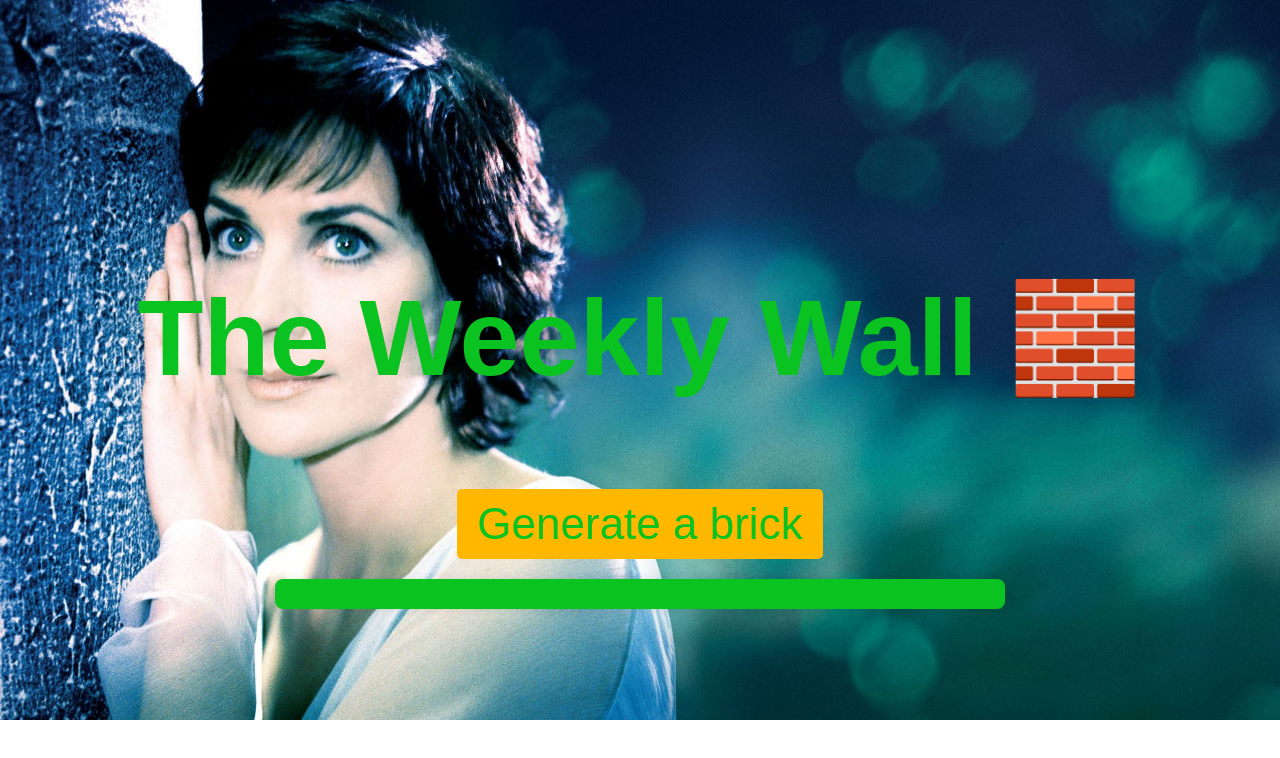
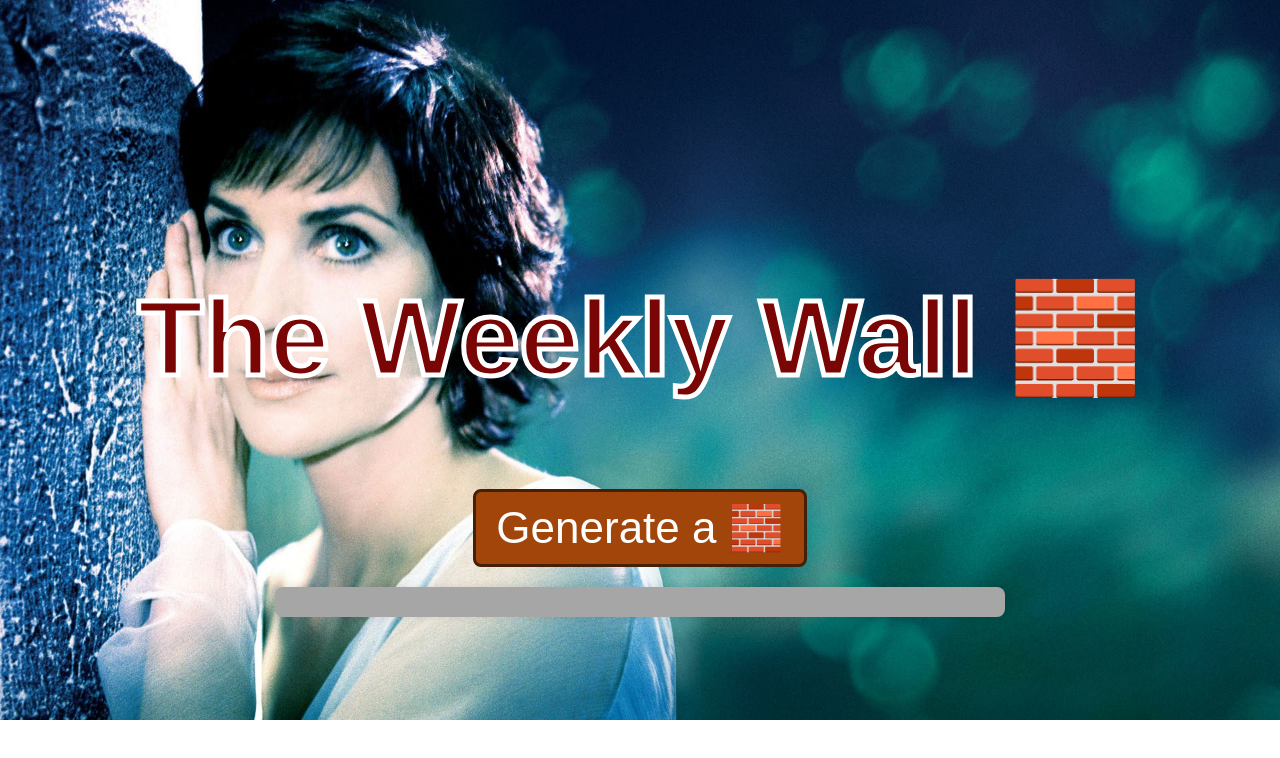
Before and after one commit to mwall01/weekly-wall, a website: page src/weekly-wall.html in a window 1280 px wide. Drawn offline with Linux system fonts and the light colour scheme.

Commit message:
And then I says 'some edited html, some cleaned up questions and some updated css!'

```diff
--- a/src/questionGenerator.js
+++ b/src/questionGenerator.js
@@ -1,7 +1,6 @@
 const questions = [
   'What is the last movie you watched?',
   'What is your favorite ice cream flavor? Do you prefer a cone or a cup?',
-  'What is something interesting about where you grew up?',
   'What is your favourite podcast?',
   'You can only have one, would you rather have a cook or a maid?',
   'What is your favourite kitchen appliance?',
@@ -16,7 +15,6 @@ const questions = [
   'What is your favorite app on your phone?',
   'What is your favorite childhood TV show or cartoon?',
   'Death Row last meal - any meal, any restaurant in the world',
-  'Guilty TV or Movie pleasure, share with the class?',
   'What is your favourite month?',
   'Which Muppet represents you the best?',
   'Its the 90s, which Spice Girl are you taking a bullet for?',
@@ -31,6 +29,8 @@ const used = [
   'What is your most-used emoji?',
   'What is your go-to meal when you have to cook something quick?',
   'If you could only have one sandwich for the rest of your life, what would it be?',
+  'What is something interesting about where you grew up?',
+  'Guilty TV or Movie pleasure, share with the class?',
   'What is something interesting about where you grew up?',
 ];
 
--- a/src/style.css
+++ b/src/style.css
@@ -12,24 +12,27 @@ body {
 }
 
 h1 {
-  color: hwb(127 4% 24%);
+  color: hwb(0 2% 52%);
   margin-top: 275px;
+  -webkit-text-stroke-color: #ffffff;
+  -webkit-text-stroke-width: 5px;
 }
 
 button {
   padding: 10px 20px;
   font-size: 44px;
-  background-color: #ffb700;
-  color: hwb(127 4% 24%);
-  border: none;
-  border-radius: 5px;
+  background-color: #a1450b;
+  color: hwb(0 100% 0% / 0.998);
+  border: solid #451f08;
+  border-radius: 8px;
   cursor: pointer;
   transition: background-color 1s ease, transform 1s ease;
   margin-top: 15px;
 }
 
 button:hover {
-  background-color: hwb(127 4% 24%);
+  background-color: #592404;
+  -webkit-text-fill-color: #a1450b;
 }
 
 button:active {
@@ -39,7 +42,7 @@ button:active {
 #questionContainer {
   margin: 20px auto;
   padding: 15px;
-  background-color: hwb(127 4% 24%);
+  background-color: hwb(0 65% 35%);
   border-radius: 8px;
   box-shadow: 0 0 10px rgba(0, 0, 0, 0.1);
   max-width: 700px;
--- a/src/weekly-wall.html
+++ b/src/weekly-wall.html
@@ -11,7 +11,7 @@
 <body>
 
   <h1>The Weekly Wall 🧱</h1>
-  <button id="generateButton">Generate a brick</button>
+  <button id="generateButton">Generate a 🧱</button>
   <div id="questionContainer"></div>
 
   <script src="questionGenerator.js"></script>
```
